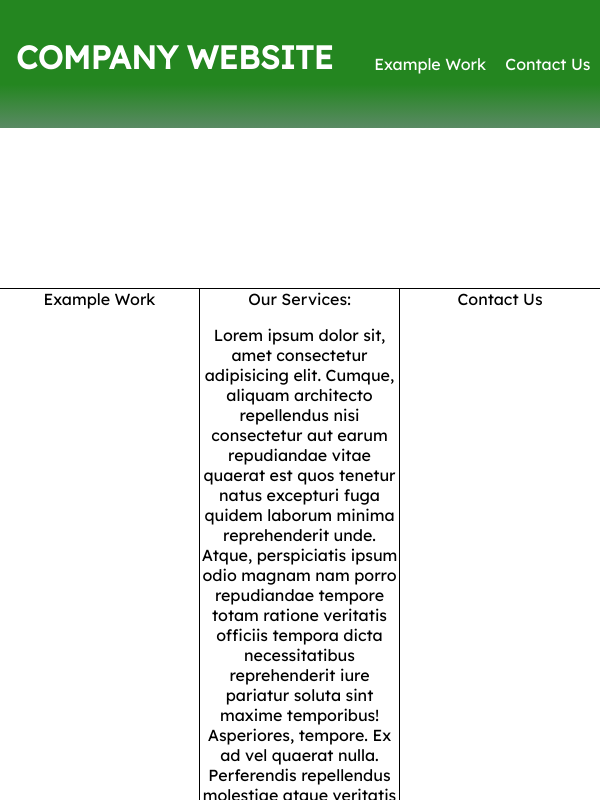
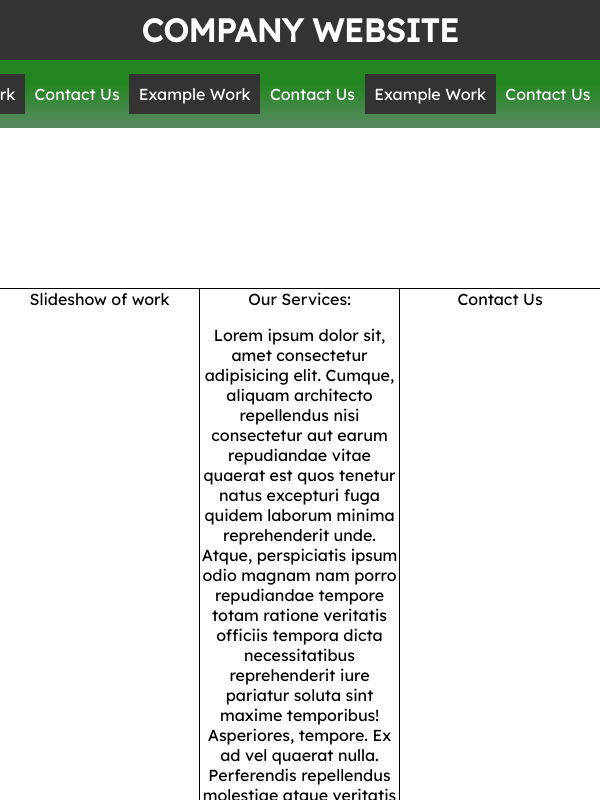
Before and after one commit to website-tester/company, a plain HTML site: page index.html in a window 600 px wide. Shown: the top 800 px of the page. Drawn offline with Linux system fonts and the light colour scheme.

Commit message:
Add files via upload
Changed main page to be built for mobiles first.

Changed global.css to put all CSS in media queries to be screen size specific.
In an attempt to make it more obvious what CSS code was running on what screen size,
and to remove any CSS which was global to all screen sizes to avoid confusion, hopefully.

```diff
--- a/global.css
+++ b/global.css
@@ -1,6 +1,152 @@
 @charset "UTF-8";
 @import url('https://fonts.googleapis.com/css2?family=Lexend+Deca&display=swap');
 
+@media only screen and (max-width: 600px ) {
+	::-webkit-scrollbar {
+		width: 10px; /* width of top-to-down */
+		height: 0px; /* height of left-to-right */
+	}
+	::-webkit-scrollbar-track {
+		background-color: #999;
+	}
+	::-webkit-scrollbar-thumb {
+		background: #555;
+		border-radius: 10px;
+	}
+	::-webkit-scrollbar-thumb:hover {
+		background: #555;
+	}
+
+	html, body {
+		background-color: white;
+		color: black;
+		margin: 0px !important;
+		padding: 0px !important;
+		top: 0px;
+		left: 0px;
+		min-height: 100vh;
+		width: 100vw;
+		min-width: 100vw;
+		max-width: 100vw;
+		overflow-y: scroll; /* optional */
+	}
+
+	body {
+		display: flex; /* or css grid for more intricate layouts */
+		flex-direction: column;
+	}
+
+	body * {
+		font-family: 'Lexend Deca', Arial, Helvetica, sans-serif;
+	}
+
+	html, body, * {
+		-moz-box-sizing: border-box;
+		-webkit-box-sizing: border-box;
+		box-sizing: border-box;
+	}
+
+
+	header {
+		background-image: linear-gradient(rgb(36, 134, 32) 66%, rgb(90, 138, 100));
+		padding: 0px;
+		margin: 0px;
+		/* height: 8rem; */
+		display: flex;
+		flex-direction: column;
+		text-transform: uppercase;
+		color: white;
+	}
+	header section {
+		/* justify-content: center; */
+		/* align-items: center; */
+		text-align: center;
+		margin: 0px;
+		padding: 0px;
+		background-color: #333;
+	}
+	header h1 {
+		font-size: 16px;
+		/* padding: 10px .5em; */
+		padding: 5px 0px;
+		margin: 0px;
+	}
+
+	nav {
+		margin: 0px;
+		padding: 0px;
+		/* justify-content: flex-end; */
+		flex-grow: 1;
+
+		display: flex;
+		justify-content: center;
+		align-items: center;
+	}
+	nav p {
+		padding: .1rem;
+		margin: 0px;
+		display: inline-block;
+		min-width: max-content;
+	}
+	nav p:nth-child(odd) {
+		background-color: #333;
+	}
+	nav a {
+		text-decoration: none;
+		color: white;
+		text-transform: capitalize;
+
+		display: inline-block;
+		padding: .1rem;
+		margin: 0px;
+	}
+	nav a:hover {
+		background-color: black;
+		color: white;
+	}
+
+
+	main {
+		margin: 10rem 0px 0px 0px;
+		padding: 0px;
+		flex-grow: 1; /* make it stretch to the bottom even if little content */
+		background-color: white;
+		color: black;
+
+		text-align: center;
+		display: grid;
+		grid-auto-flow: row;
+		grid-auto-columns: 1fr;
+	}
+
+	#main_left, #main_middle {
+		border-right: 1px solid black;
+	}
+	main > * {
+		border-top: 1px solid black;
+	}
+
+
+	select, option {
+		margin-bottom: 1ch;
+		background-color: white;
+		color: black;
+	}
+
+	main.mobile_resizer {
+		padding: 0px .5ch;
+	}
+}
+
+/*  **************************************************
+	**************************************************
+	**************************************************
+	*
+	*
+	*
+**************************************************  */
+
+@media only screen and (min-width: 600px) {
 	::-webkit-scrollbar {
 		width: 10px; /* width of top-to-down */
 		height: 0px; /* height of left-to-right */
@@ -52,6 +198,7 @@ header {
 		margin: 0px;
 		height: 8rem;
 		display: flex;
+		flex-direction: column;
 		text-transform: uppercase;
 		color: white;
 	}
@@ -126,3 +273,4 @@ select, option {
 	main.mobile_resizer {
 		padding: 0px .5ch;
 	}
+}
--- a/global.js
+++ b/global.js
@@ -8,6 +8,8 @@ header = lmnt(`header`),
 nav_bar = lmnt(`#nav_bar`),
 main = lmnt(`main`),
 main_sections = lmnts(`main section`)
+
+
 
 // offsetWidth includes scrollbar width and is width
 // clientWidth excludes scrollbar width
--- a/index.html
+++ b/index.html
@@ -20,12 +20,30 @@
 		<nav id="nav_bar">
 			<p><a href="pages/examples/index.html">Example Work</a></p>
 			<p><a href="pages/examples/index.html">Contact Us</a></p>
+
+			<p><a href="pages/examples/index.html">Example Work</a></p>
+			<p><a href="pages/examples/index.html">Contact Us</a></p>
+			<p><a href="pages/examples/index.html">Example Work</a></p>
+			<p><a href="pages/examples/index.html">Contact Us</a></p>
+			<p><a href="pages/examples/index.html">Example Work</a></p>
+			<p><a href="pages/examples/index.html">Contact Us</a></p>
+
+			<p><a href="pages/examples/index.html">Example Work</a></p>
+			<p><a href="pages/examples/index.html">Contact Us</a></p>
+			<p><a href="pages/examples/index.html">Example Work</a></p>
+			<p><a href="pages/examples/index.html">Contact Us</a></p>
+
+						<p><a href="pages/examples/index.html">Example Work</a></p>
+			<p><a href="pages/examples/index.html">Contact Us</a></p>
+
 		</nav>
 	</header>
 
 
 	<main>
-		<aside id="main_left">Example Work</aside>
+		<aside id="main_left">
+			Slideshow of work
+		</aside>
 
 		<article id="main_middle">
 			Our Services:
```
Lines whose indentation alone changed are shown as unchanged.
